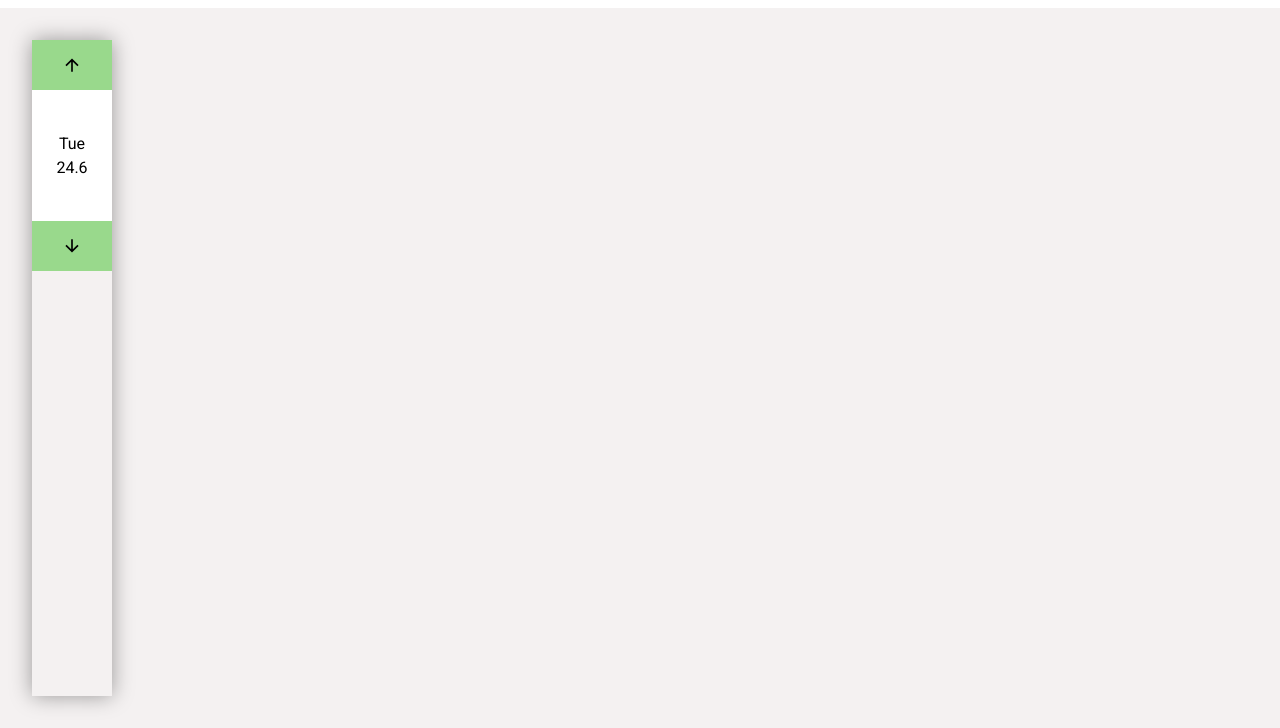
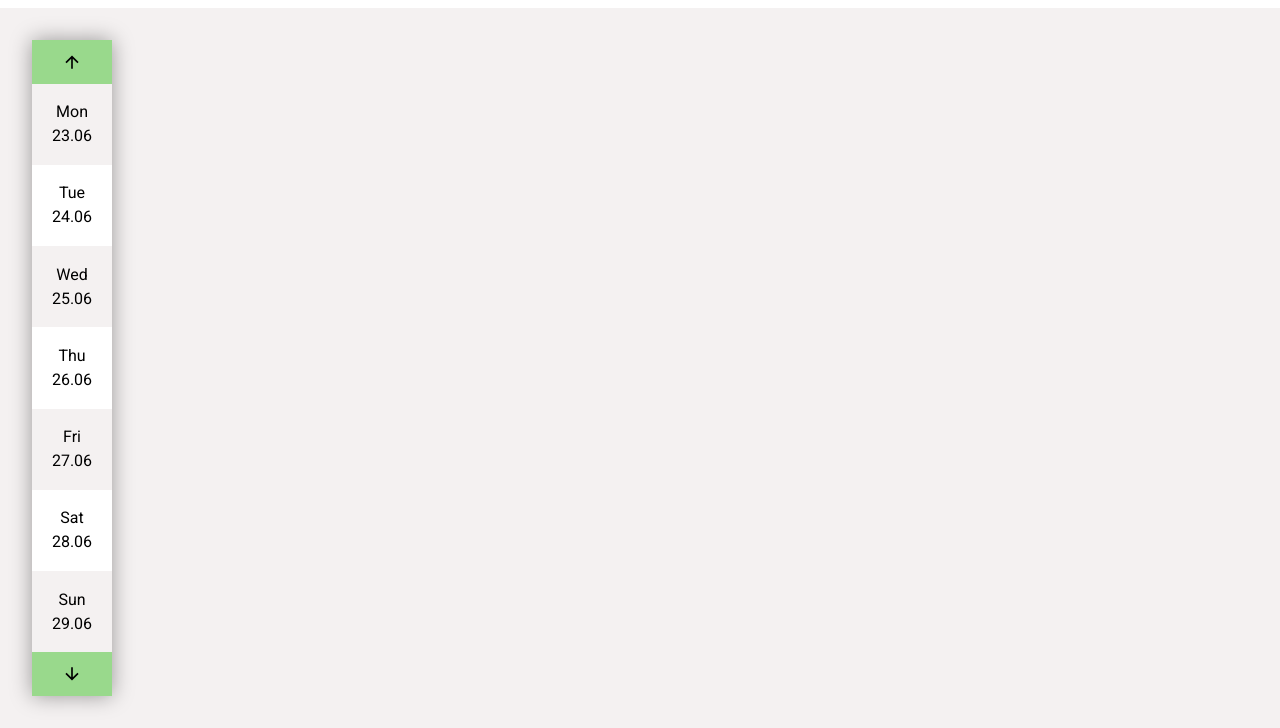
Before and after one commit to codingbyday3/to-do-app, a website built with webpack: page src/template.html in a window 1280 px wide. Both pictures are taken after a click on the button "Calendar". Shown: the part 72-800 px from the top of the page. Built offline with nearby package versions, Linux system fonts and the light colour scheme.

Commit message:
Build: function which generate current week

```diff
--- a/src/calendar-content.js
+++ b/src/calendar-content.js
@@ -5,15 +5,6 @@ function getWeek(){
   const nextWeekBtn = document.querySelector(".btn-next-week")
 
   let date = new Date()
-
-  function renderWeek(){
-    const weekStart = startOfWeek(date, { weekStartsOn: 1 }) // Monday as first day
-    const weekEnd = endOfWeek(date, { weekStartsOn: 1 })     // Sunday as last day
-
-    const weekDates = eachDayOfInterval({ start: weekStart, end: weekEnd })
-    console.log(weekDates)
-    return weekDates
-  }
 
   if(previousWeekBtn){
     previousWeekBtn.addEventListener("click", ()=>{
@@ -29,6 +20,32 @@ function getWeek(){
   })
   }
 
+  function renderWeek(){
+    const weekStart = startOfWeek(date, { weekStartsOn: 1 }) // Monday as first day
+    const weekEnd = endOfWeek(date, { weekStartsOn: 1 })     // Sunday as last day
+
+    const weekDates = eachDayOfInterval({ start: weekStart, end: weekEnd })
+
+
+    return formatWantedWeek(weekDates)
+  }
+
+  function formatWantedWeek(weekDates){
+    const week = []
+
+    weekDates.forEach((date) => {
+      week.push({
+        dayName:format(date, "EEE"),
+        day:format(date, "d.MM")
+      })
+    })
+    return week
+
+  }
+
   return renderWeek()
 
 }
+
+
+export { getWeek}
--- a/src/calendar.js
+++ b/src/calendar.js
@@ -12,11 +12,8 @@ function generateSidebar(){
               <path d="M13,20H11V8L5.5,13.5L4.08,12.08L12,4.16L19.92,12.08L18.5,13.5L13,8V20Z" />
             </svg>
           </button>
-          <button class="day-container">
-            <p>Tue</p>
-            <p>24.6</p>
-          </button>
-
+          <div class=btn-container>
+          </div>
 
           <button class="btn-sidebar btn-next-week">
             <svg xmlns="http://www.w3.org/2000/svg" viewBox="0 0 24 24">
@@ -27,6 +24,16 @@ function generateSidebar(){
         </div>
       </div
     `
+      const btnContainer = document.querySelector(".btn-container")
+      getWeek().forEach((date)=>{
+        const button = document.createElement("button")
+        button.classList = "day-container"
+        button.innerHTML = `
+          <p>${date.dayName}</p>
+          <p>${date.day}</p>
+        `
+        btnContainer.appendChild(button)
+      })
 }
 
 
--- a/src/styles.css
+++ b/src/styles.css
@@ -215,10 +215,14 @@ input[type="checkbox"]:checked::before{
   width: 20px;
   height: 20px;
 }
+.btn-container{
+  height: 100%;
+
+}
 
 .day-container{
-
-  height: 20%;
+  width: 100%;
+  height: calc(100%/7);
   text-align: center;
   background-color: white;
   border: none;
```
